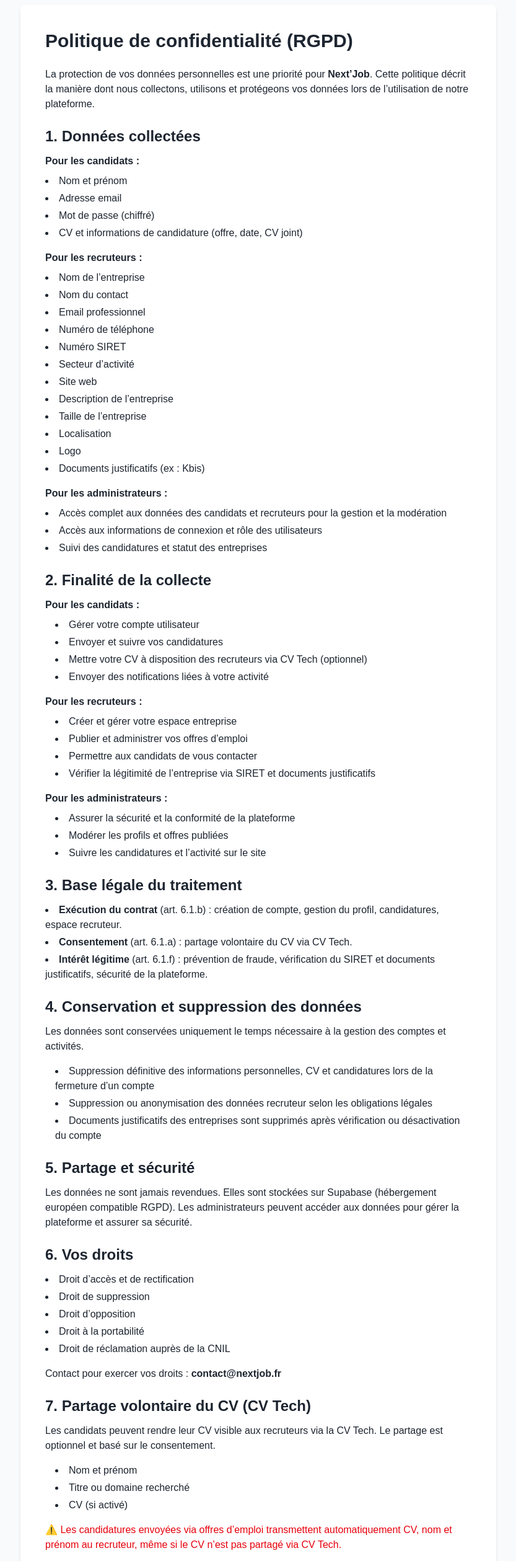
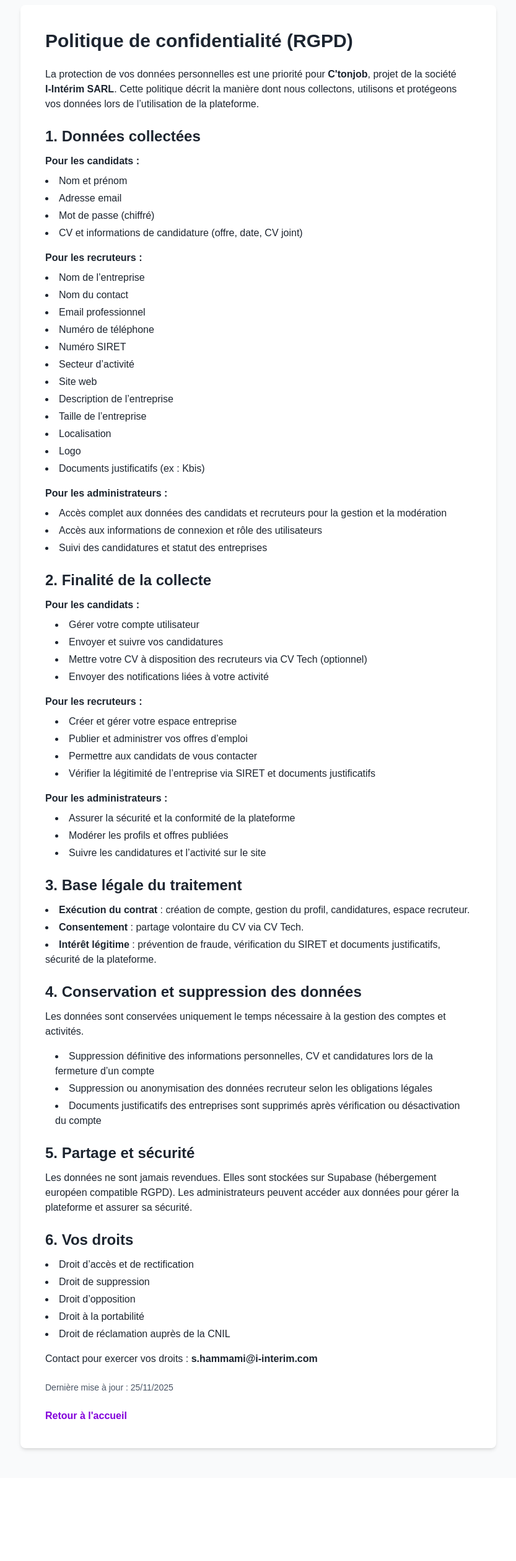
Before and after one commit to devinterimjr-i-interim/jobboard, a Next.js app: page /privacy in a window 1280 px wide. Shown: the part 40-2558 px from the top of the page at 62% size, without its empty margins (223-1056 px from the left). After the commit the page ends 2424 px from the top, so only its background shows below. Built offline with nearby package versions, Linux system fonts and the light colour scheme.

Commit message:
refacto document cgu ...

```diff
--- a/app/AdminRecruiters/page.tsx
+++ b/app/AdminRecruiters/page.tsx
@@ -163,8 +163,10 @@
   ================================= */
   useEffect(() => {
     const checkAdmin = async () => {
-      if (!user) return setLoading(false);
-
+   if (!user) {
+  router.replace("/auth"); // 🔥 redirection immédiate
+  return;
+}
       try {
         const { data } = await supabase
           .from("profiles")
--- a/app/cgu/page.js
+++ b/app/cgu/page.js
@@ -4,12 +4,12 @@
 export default function CGUPage() {
   return (
     <main className="max-w-3xl mx-auto p-6 bg-white rounded-md shadow-md border border-gray-200">
-      <h1 className="text-2xl font-bold mb-4">Conditions Générales d'Utilisation (CGU) — Next'Job</h1>
+      <h1 className="text-2xl font-bold mb-4">Conditions Générales d'Utilisation (CGU) — C'tonjob</h1>
       <p className="text-sm text-gray-600 mb-6">Dernière mise à jour : 2025</p>
 
       <h2 className="text-xl font-semibold mt-4 mb-2">1. Objet</h2>
       <p className="mb-4">
-        Les présentes CGU encadrent l'accès et l'utilisation du site Next'Job, plateforme de publication et de consultation d'offres d'emploi.
+        Les présentes CGU encadrent l'accès et l'utilisation du site <strong>C'tonjob</strong>, projet de la société <strong>I‑Intérim SARL</strong>, plateforme de publication et de consultation d'offres d'emploi.
         En utilisant le site, vous acceptez sans réserve ces CGU.
       </p>
 
@@ -32,7 +32,7 @@
 
       <h2 className="text-xl font-semibold mt-4 mb-2">4. Refus, suspension et bannissement</h2>
       <p className="mb-2">
-        Next'Job se réserve le droit, sans préavis, de refuser, suspendre temporairement ou bannir définitivement tout compte, offre ou CV dans les cas suivants :
+        <strong>I‑Intérim</strong> se réserve le droit, sans préavis, de refuser, suspendre temporairement ou bannir définitivement tout compte, offre ou CV dans les cas suivants :
       </p>
       <ul className="list-disc list-inside mb-4">
         <li>Absence ou invalidité du justificatif officiel pour les comptes recruteurs.</li>
@@ -49,24 +49,24 @@
 
       <h2 className="text-xl font-semibold mt-4 mb-2">5. Responsabilité</h2>
       <p className="mb-4">
-        Next'Job agit uniquement en tant qu’hébergeur. La responsabilité de la plateforme ne peut être engagée pour les contenus publiés par les utilisateurs.
+        <strong>I‑Intérim</strong> agit uniquement en tant qu’hébergeur. La responsabilité de la plateforme ne peut être engagée pour les contenus publiés par les utilisateurs.
         Chaque recruteur garantit la plateforme contre toute réclamation, action judiciaire ou dommage lié à ses publications.
       </p>
 
       <h2 className="text-xl font-semibold mt-4 mb-2">6. Données personnelles et cookies</h2>
       <p className="mb-4">
-        Next'Job collecte et traite les données nécessaires au fonctionnement du service et à la vérification des comptes.
+        Les données sont collectées et traitées par <strong>I‑Intérim</strong> conformément à la réglementation en vigueur (RGPD).
         Aucun cookie de suivi n'est utilisé ; seuls les cookies techniques strictement nécessaires peuvent être présents.
       </p>
 
       <h2 className="text-xl font-semibold mt-4 mb-2">7. Modification des CGU</h2>
       <p className="mb-4">
-        Next'Job peut modifier ces CGU à tout moment. Les modifications importantes seront portées à la connaissance des utilisateurs par notification, email ou bannière.
+        <strong>I‑Intérim</strong> peut modifier ces CGU à tout moment. Les modifications importantes seront portées à la connaissance des utilisateurs par notification, email ou bannière.
       </p>
 
       <h2 className="text-xl font-semibold mt-4 mb-2">8. Contact</h2>
       <p className="mb-4">
-        Pour toute question : <a href="mailto:contact@nextjob.fr" className="underline">contact@nextjob.fr</a>.
+        Pour toute question : <a href="mailto:s.hammami@i-interim.com" className="underline">s.hammami@i-interim.com</a>.
       </p>
 
       <div className="mt-8">
--- a/app/mentionsLegales/page.js
+++ b/app/mentionsLegales/page.js
@@ -12,11 +12,12 @@
 
         <h2 className="text-xl sm:text-2xl font-semibold mt-6 mb-3">1. Éditeur du site</h2>
         <p className="mb-4 text-sm sm:text-base">
-          Nom : <strong>I-Intérim SARL</strong><br />
+          Projet : <strong>C’tonjob</strong><br />
+          Société responsable : <strong>I‑Intérim SARL</strong><br />
           Siège social : 45 Avenue des Entrepreneurs, 75015 Paris, France<br />
-          Email : <strong>contact@i-interim.fr</strong><br />
+          Email : <strong>s.hammami@i-interim.com</strong><br />
           SIRET : 123 456 789 00012<br />
-          Directeur de publication : Marie Dupont
+          Directeur de publication : Samy Hammami
         </p>
 
         <h2 className="text-xl sm:text-2xl font-semibold mt-6 mb-3">2. Hébergeur du site</h2>
@@ -29,26 +30,27 @@
 
         <h2 className="text-xl sm:text-2xl font-semibold mt-6 mb-3">3. Objet du site</h2>
         <p className="mb-4 text-sm sm:text-base">
-          I-Intérim est une plateforme de mise en relation entre candidats et recruteurs pour des offres d’emploi et missions d’intérim.
+          C’tonjob est un projet de I‑Intérim SARL permettant la mise en relation entre candidats et recruteurs pour des offres d’emploi et missions d’intérim.
         </p>
 
         <h2 className="text-xl sm:text-2xl font-semibold mt-6 mb-3">4. Propriété intellectuelle</h2>
         <p className="mb-4 text-sm sm:text-base">
-          Tous les contenus du site (textes, images, logos, code) sont la propriété exclusive de I-Intérim, sauf mention contraire. Toute reproduction ou utilisation sans autorisation est interdite.
+          Tous les contenus du site (textes, images, logos, code) sont la propriété exclusive de C’tonjob/I‑Intérim, sauf mention contraire. Toute reproduction ou utilisation sans autorisation est interdite.
         </p>
 
         <h2 className="text-xl sm:text-2xl font-semibold mt-6 mb-3">5. Protection des données personnelles</h2>
         <p className="mb-4 text-sm sm:text-base">
-          Les données collectées sont traitées conformément à la <Link href="/privacy" className="text-purple-700 hover:underline">Politique de confidentialité (RGPD)</Link>. Les utilisateurs disposent d’un droit d’accès, de modification et de suppression de leurs données.
+          Les données collectées sont traitées conformément à la <Link href="/privacy" className="text-purple-700 hover:underline">Politique de confidentialité (RGPD)</Link>.
+          Les utilisateurs disposent d’un droit d’accès, de modification et de suppression de leurs données.
         </p>
 
         <h2 className="text-xl sm:text-2xl font-semibold mt-6 mb-3">6. Responsabilité</h2>
         <p className="mb-4 text-sm sm:text-base">
-          I-Intérim ne peut être tenu responsable des informations fournies par les recruteurs ou des contenus des offres publiées par des tiers.
+        I‑Intérim, propriétaire du site C’tonjob, ne peut être tenu responsable des informations fournies par les recruteurs ou des contenus des offres publiées par des tiers.
         </p>
 
         <p className="text-xs sm:text-sm mt-6 text-gray-600 text-center sm:text-left">
-          Dernière mise à jour : 24/11/2025
+          Dernière mise à jour : 25/11/2025
         </p>
 
         <div className="mt-6 text-center sm:text-left">
--- a/app/privacy/page.js
+++ b/app/privacy/page.js
@@ -12,9 +12,9 @@
         </h1>
 
         <p className="mb-4 text-sm sm:text-base">
-          La protection de vos données personnelles est une priorité pour <strong>Next’Job</strong>.
+          La protection de vos données personnelles est une priorité pour <strong>C'tonjob</strong>, projet de la société <strong>I‑Intérim SARL</strong>.
           Cette politique décrit la manière dont nous collectons, utilisons et protégeons vos données
-          lors de l’utilisation de notre plateforme.
+          lors de l’utilisation de la plateforme.
         </p>
 
         {/* 1. Données collectées */}
@@ -79,9 +79,9 @@
         {/* 3. Base légale */}
         <h2 className="text-xl sm:text-2xl font-semibold mt-6 mb-3">3. Base légale du traitement</h2>
         <ul className="list-disc list-inside mb-4 text-sm sm:text-base space-y-1">
-          <li><strong>Exécution du contrat</strong> (art. 6.1.b) : création de compte, gestion du profil, candidatures, espace recruteur.</li>
-          <li><strong>Consentement</strong> (art. 6.1.a) : partage volontaire du CV via CV Tech.</li>
-          <li><strong>Intérêt légitime</strong> (art. 6.1.f) : prévention de fraude, vérification du SIRET et documents justificatifs, sécurité de la plateforme.</li>
+          <li><strong>Exécution du contrat</strong> : création de compte, gestion du profil, candidatures, espace recruteur.</li>
+          <li><strong>Consentement</strong> : partage volontaire du CV via CV Tech.</li>
+          <li><strong>Intérêt légitime</strong> : prévention de fraude, vérification du SIRET et documents justificatifs, sécurité de la plateforme.</li>
         </ul>
 
         {/* 4. Conservation et suppression */}
@@ -112,34 +112,7 @@
           <li>Droit de réclamation auprès de la CNIL</li>
         </ul>
         <p className="mb-4 text-sm sm:text-base">
-          Contact pour exercer vos droits : <strong>contact@nextjob.fr</strong>
-        </p>
-
-        {/* 7. CV Tech */}
-        <h2 className="text-xl sm:text-2xl font-semibold mt-6 mb-3">7. Partage volontaire du CV (CV Tech)</h2>
-        <p className="mb-4 text-sm sm:text-base">
-          Les candidats peuvent rendre leur CV visible aux recruteurs via la CV Tech.
-          Le partage est optionnel et basé sur le consentement.
-        </p>
-        <ul className="list-disc list-inside mb-4 ml-4 text-sm sm:text-base space-y-1">
-          <li>Nom et prénom</li>
-          <li>Titre ou domaine recherché</li>
-          <li>CV (si activé)</li>
-        </ul>
-        <p className="mb-4 text-sm sm:text-base text-red-600">
-          ⚠️ Les candidatures envoyées via offres d’emploi transmettent automatiquement CV, nom et prénom au recruteur, même si le CV n’est pas partagé via CV Tech.
-        </p>
-        <div className="flex items-start gap-2 p-4 mb-4 border border-red-300 bg-red-50 rounded-lg">
-          <AlertTriangle className="w-5 h-5 text-red-600 mt-1" />
-          <p className="text-sm sm:text-base text-red-700">
-            Le partage du CV via CV Tech peut être retiré à tout moment depuis votre profil.
-          </p>
-        </div>
-
-        {/* 8. Cookies */}
-        <h2 className="text-xl sm:text-2xl font-semibold mt-6 mb-3">8. Cookies</h2>
-        <p className="mb-4 text-sm sm:text-base">
-          Aucun cookie publicitaire ou de suivi n’est utilisé. Les cookies tiers éventuels nécessitent votre consentement.
+          Contact pour exercer vos droits : <strong>s.hammami@i-interim.com</strong>
         </p>
 
         <p className="text-xs sm:text-sm mt-6 text-gray-600 text-center sm:text-left">
--- a/components/Footer.tsx
+++ b/components/Footer.tsx
@@ -10,7 +10,7 @@
 
           {/* Logo / Branding */}
           <div className="flex flex-col items-start">
-            <h2 className="text-2xl font-bold text-gray-900 mb-2">PopupJob</h2>
+            <h2 className="text-2xl font-bold text-gray-900 mb-2">C'tonJob</h2>
             <p className="text-sm text-gray-600">Le jobboard qui simplifie vos recrutements et vos candidatures</p>
           </div>
 
@@ -18,7 +18,7 @@
           <div className="flex flex-col sm:flex-row gap-6">
             <div className="flex items-center gap-2 text-gray-700">
               <Mail className="h-5 w-5 text-primary" />
-              <span>contact@nextJob.fr</span>
+              <span>ctonjob@gmail.com</span>
             </div>
             <div className="flex items-center gap-2 text-gray-700">
               <Phone className="h-5 w-5 text-primary" />
@@ -33,7 +33,7 @@
 
         {/* Liens légaux */}
         <div className="mt-10 flex flex-col md:flex-row justify-between items-center text-sm text-gray-500 gap-4 md:gap-0">
-          <span>© 2025 PopupJob. Tous droits réservés.</span>
+          <span>© 2025 c'tonjob. Tous droits réservés.</span>
           <div className="flex gap-4">
            <Link href="/privacy" className="hover:text-gray-900 underline">Politique de confidentialité</Link>
            <Link href="/cgu" className="hover:text-gray-900 underline">CGU</Link>
--- a/components/Header.tsx
+++ b/components/Header.tsx
@@ -55,8 +55,9 @@
           className="flex items-center gap-2 text-2xl font-bold hover:opacity-80 transition-opacity"
         >
           <Briefcase className="h-7 w-7 text-[#4d307cff]" />
-          <span className="hidden sm:inline text-[#4d307cff]">PopUpjob</span>
+          <span className="hidden sm:inline text-[#4d307cff]">C'tonJob</span>
         </Link>
+
 
         {/* Desktop navigation */}
         <div className="hidden md:flex items-center gap-2 md:gap-3">
```
Also changed, not shown: app/DashboardApplications/page.tsx (+25 -14 lines), app/DashboardJobs/page.tsx (+30 -10 lines), app/ListUser/page.tsx (+5 -5 lines), app/candidateProfil/page.tsx (+15 -3 lines), app/offres/page.tsx (+11 -18 lines), app/videoJobForm/page.tsx (+35 -16 lines).
